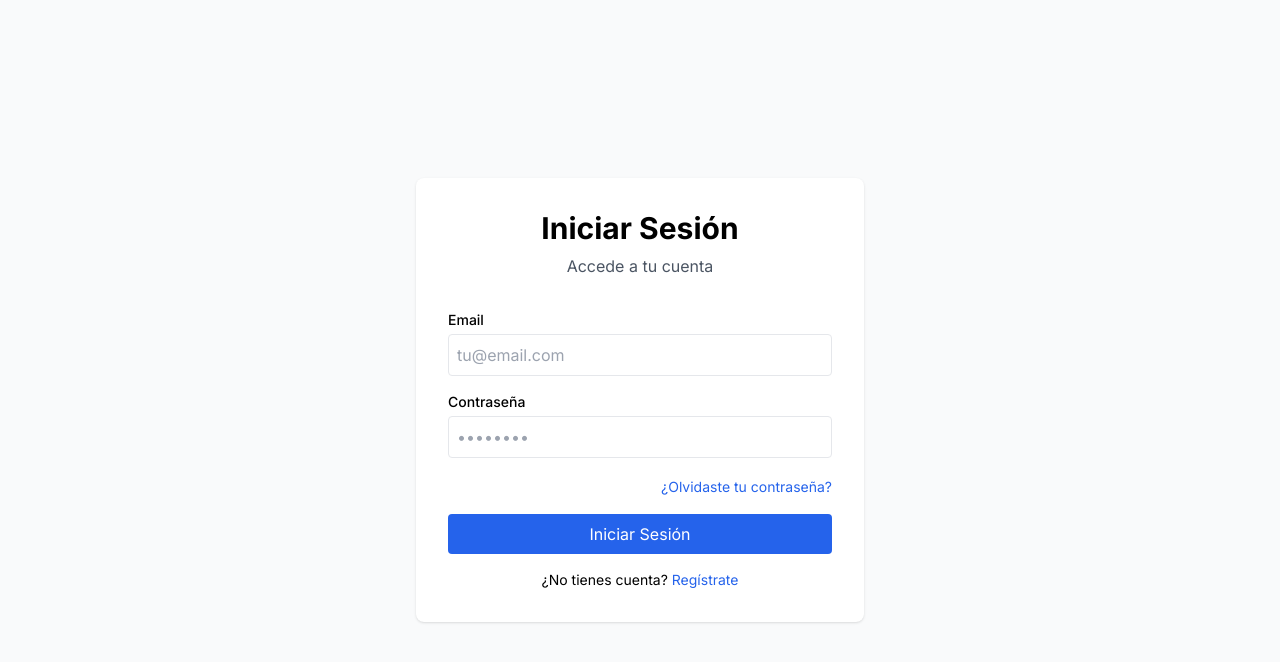
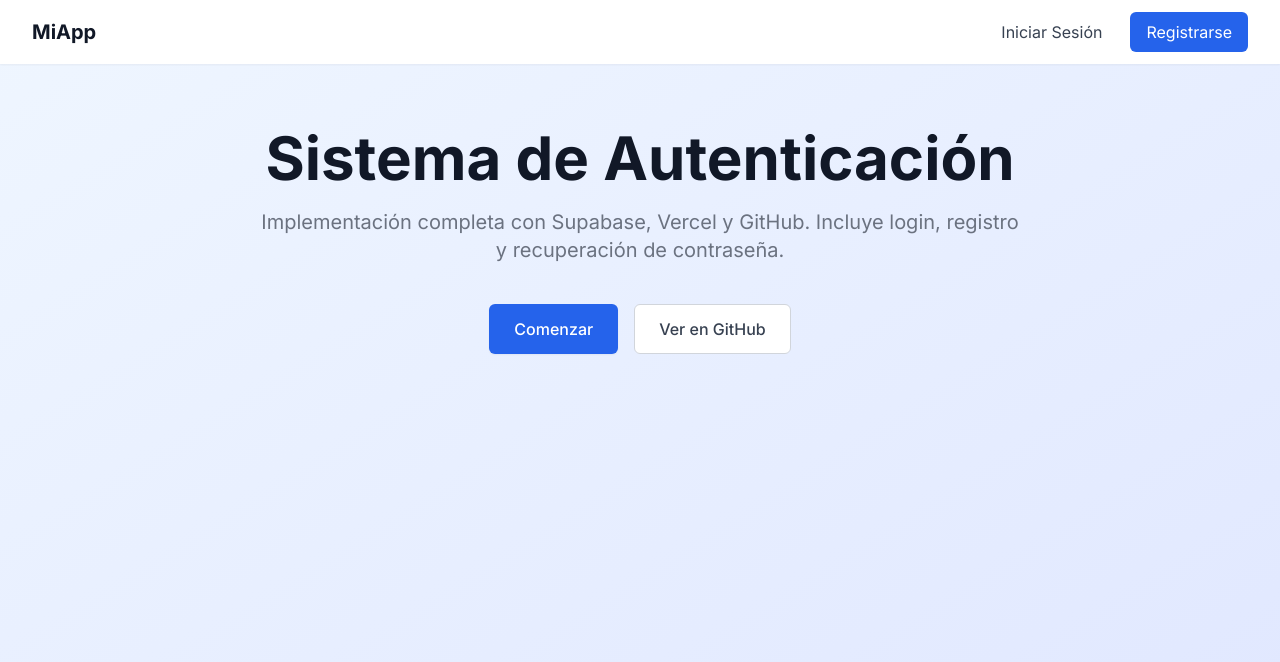
Before and after one commit to roldanronaldd19-debug/login3, a Next.js app: page /login in a window 1280 px wide. Shown: the top 662 px of the page. Built offline with nearby package versions, Linux system fonts and the light colour scheme; no server answers.

Commit message:
Update page.tsx

```diff
--- a/app/login/page.tsx
+++ b/app/login/page.tsx
@@ -1,18 +1,58 @@
-import AuthForm from '../../components/AuthForm'
+import Link from 'next/link'
 
-export default function LoginPage() {
+export default function HomePage() {
   return (
-    <div className="min-h-screen flex items-center justify-center bg-gray-50">
-      <div className="max-w-md w-full space-y-8 p-8 bg-white rounded-lg shadow">
-        <div>
-          <h2 className="text-3xl font-bold text-center">Iniciar Sesión</h2>
-          <p className="mt-2 text-center text-gray-600">
-            Accede a tu cuenta
+    <div className="min-h-screen bg-gradient-to-br from-blue-50 to-indigo-100">
+      <nav className="bg-white shadow-sm">
+        <div className="max-w-7xl mx-auto px-4 sm:px-6 lg:px-8">
+          <div className="flex justify-between h-16">
+            <div className="flex items-center">
+              <h1 className="text-xl font-bold text-gray-900">MiApp</h1>
+            </div>
+            <div className="flex items-center space-x-4">
+              <Link
+                href="/login"
+                className="text-gray-700 hover:text-gray-900 px-3 py-2 rounded-md"
+              >
+                Iniciar Sesión
+              </Link>
+              <Link
+                href="/register"
+                className="bg-blue-600 text-white px-4 py-2 rounded-md hover:bg-blue-700"
+              >
+                Registrarse
+              </Link>
+            </div>
+          </div>
+        </div>
+      </nav>
+
+      <main className="max-w-7xl mx-auto px-4 sm:px-6 lg:px-8 py-16">
+        <div className="text-center">
+          <h1 className="text-4xl font-bold text-gray-900 sm:text-5xl md:text-6xl">
+            Sistema de Autenticación
+          </h1>
+          <p className="mt-3 max-w-md mx-auto text-base text-gray-500 sm:text-lg md:mt-5 md:text-xl md:max-w-3xl">
+            Implementación completa con Supabase, Vercel y GitHub. Incluye login, registro y recuperación de contraseña.
           </p>
+          <div className="mt-10 flex justify-center gap-4">
+            <Link
+              href="/login"
+              className="inline-flex items-center px-6 py-3 border border-transparent text-base font-medium rounded-md shadow-sm text-white bg-blue-600 hover:bg-blue-700"
+            >
+              Comenzar
+            </Link>
+            <a
+              href="https://github.com/tuusuario/turepo"
+              target="_blank"
+              rel="noopener noreferrer"
+              className="inline-flex items-center px-6 py-3 border border-gray-300 text-base font-medium rounded-md text-gray-700 bg-white hover:bg-gray-50"
+            >
+              Ver en GitHub
+            </a>
+          </div>
         </div>
-        <AuthForm mode="login" />
-      </div>
+      </main>
     </div>
   )
-
 }
```
